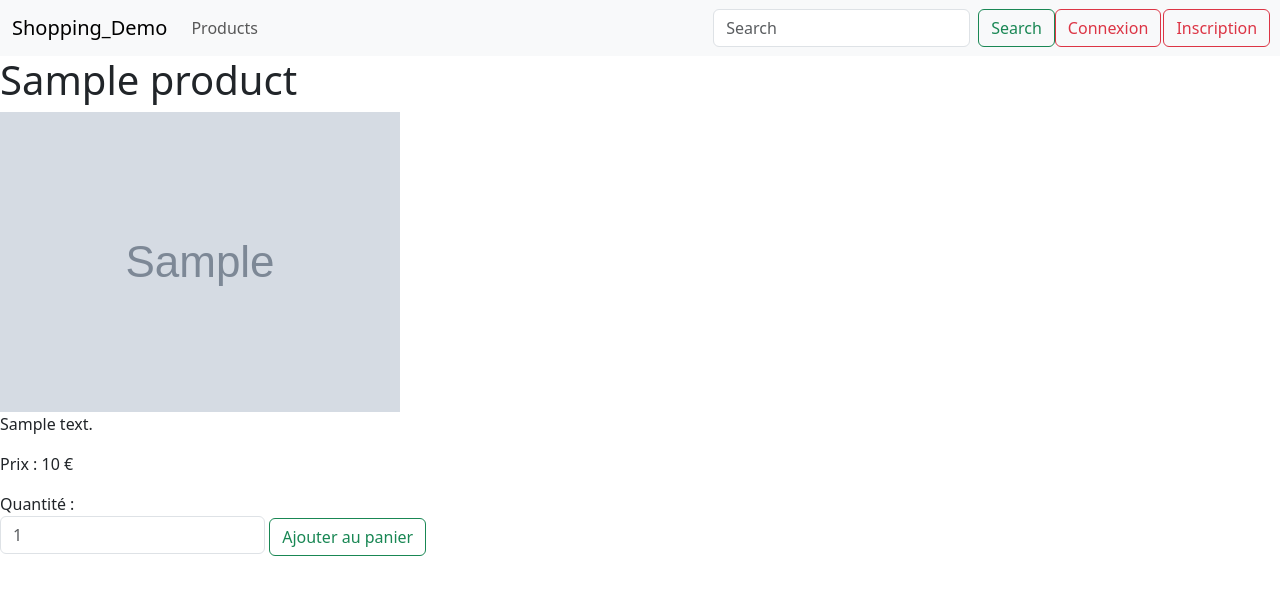
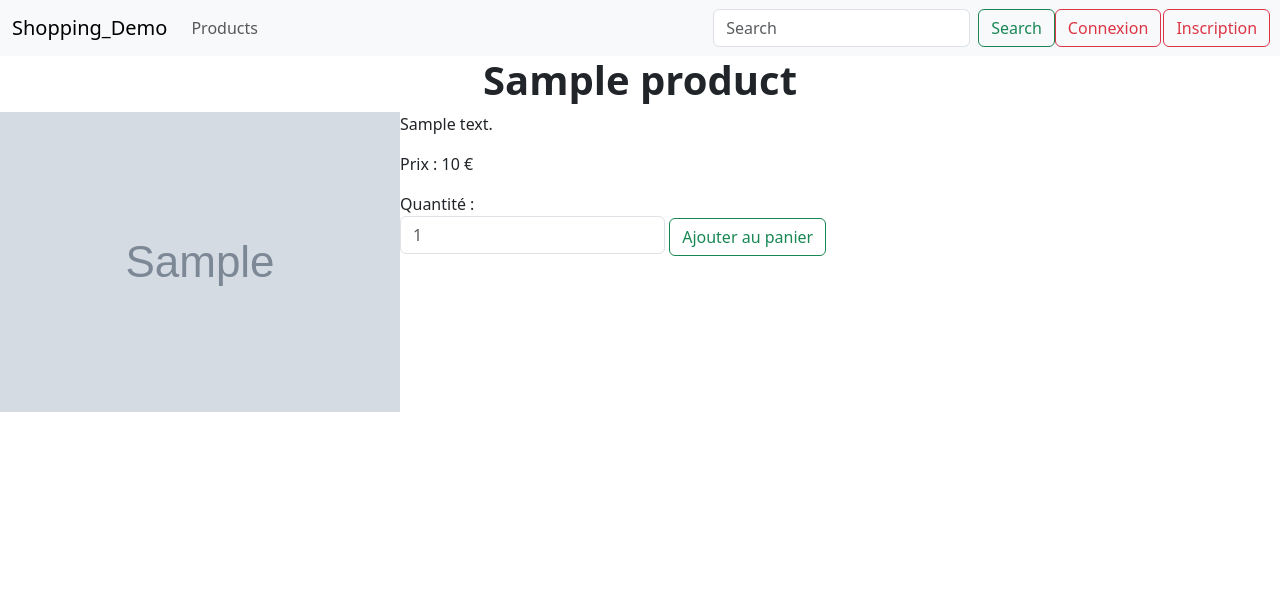
Before and after one commit to Alker51/shopping_demo, a Symfony app: template templates/product/show.html.twig in a window 1280 px wide. Shown: the top 595 px of the page. Run offline with Twig, Linux system fonts and the light colour scheme; the template is opened without the code that fills it: most values are stand-ins (such as "Sample title", 1, 10 or a date in 2020); grey boxes marked "Sample" are stand-in pictures; some libraries are stand-ins or nearby versions.

Commit message:
:lipstick: Modif style fiche produit
Modification de la disposition des elements.

```diff
--- a/public/styles/productsStyle.css
+++ b/public/styles/productsStyle.css
@@ -28,3 +28,22 @@ div#productTitle {
     font-weight: bold;
     text-underline-mode: none;
 }
+
+h1#productName {
+    text-align: center;
+    font-weight: bold;
+}
+
+div#bodyProduct {
+    display: flex;
+    flex-direction: row;
+}
+
+div#info {
+    display: flex;
+    flex-direction: column;
+}
+
+div#bodyProduct > * {
+
+}
--- a/templates/product/show.html.twig
+++ b/templates/product/show.html.twig
@@ -9,12 +9,14 @@
 {% endblock %}
 
 {% block body %}
+    <h1 id="productName">{{ product.productName }}</h1>
+    <div id="bodyProduct">
+        <div id="gallery">
+            <img src="{{ product.picturesUrls }}" alt="Picture of {{ product.productName }}">
+        </div>
         <div id="info">
-        <h1>{{ product.productName }}</h1>
-        <img src="{{ product.picturesUrls }}" alt="Picture of {{ product.productName }}">
             <p>{{ product.description }}</p>
             <p>Prix : {{ product.price }} &euro;</p>
-    </div>
             <div id="zonePanier">
                 <form>
                     <label>Quantité :
@@ -23,4 +25,6 @@
                     <button class="btn btn-outline-success" type="submit">Ajouter au panier</button>
                 </form>
             </div>
+        </div>
+    </div>
 {% endblock %}
```
Lines whose indentation alone changed are shown as unchanged.
